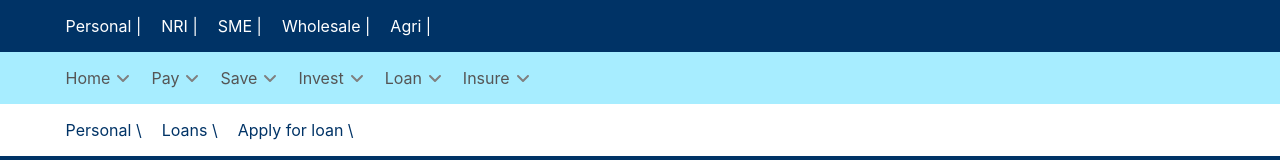
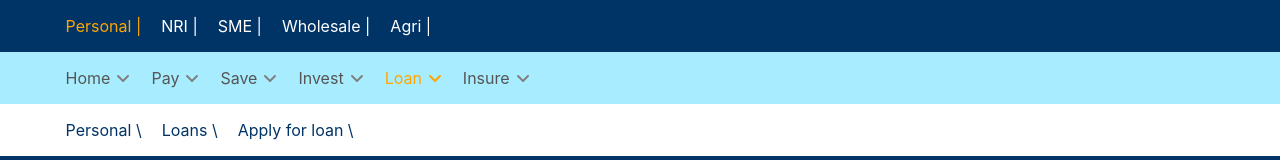
Before and after one commit to Pallavi442/assignment7, a React (Create React App) app: page / in a window 1280 px wide. Shown: the top 160 px of the page. Built offline with nearby package versions, Linux system fonts and the light colour scheme.

Commit message:
css changes

```diff
--- a/src/components/navbar/NavbarMain.js
+++ b/src/components/navbar/NavbarMain.js
@@ -8,7 +8,7 @@ function NavbarMain() {
     <div className='nav-container'>
       <div className='top-nav'>
         <ul>
-          <li>Personal |</li>
+          <li style={{color:'orange'}}>Personal |</li>
           <li>NRI |</li>
           <li>SME |</li>
           <li>Wholesale |</li>
@@ -30,8 +30,8 @@ function NavbarMain() {
           <li>
             <Link to="/">Invest</Link> <FaAngleDown />
           </li>
-          <li>
-          <Link to="/loan">Loan</Link> <FaAngleDown />
+          <li style={{color:'orange'}}>
+          <Link to="/loan" style={{color:'orange'}}>Loan</Link> <FaAngleDown />
           </li>
           <li>
             <Link to="/">Insure</Link> <FaAngleDown />
```
